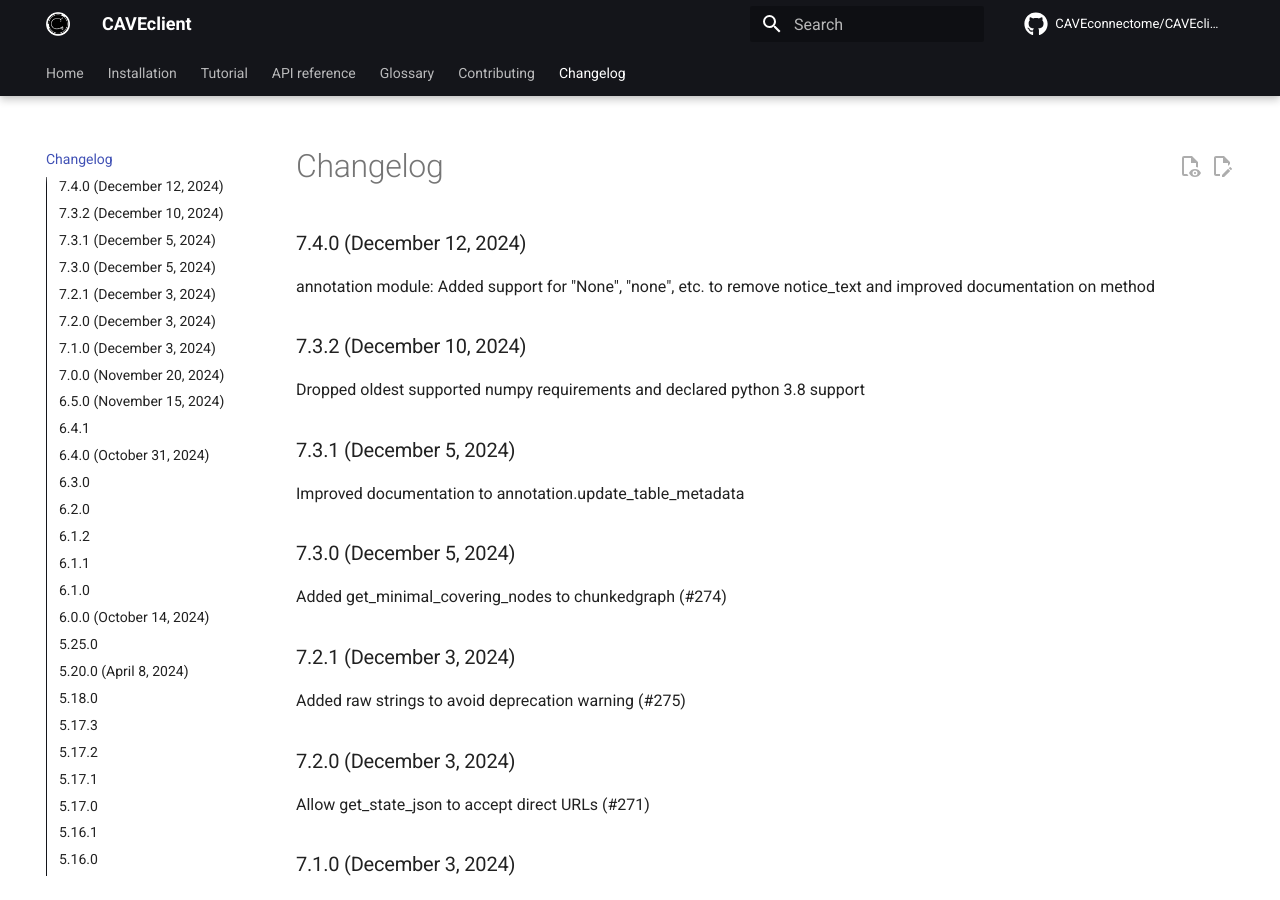
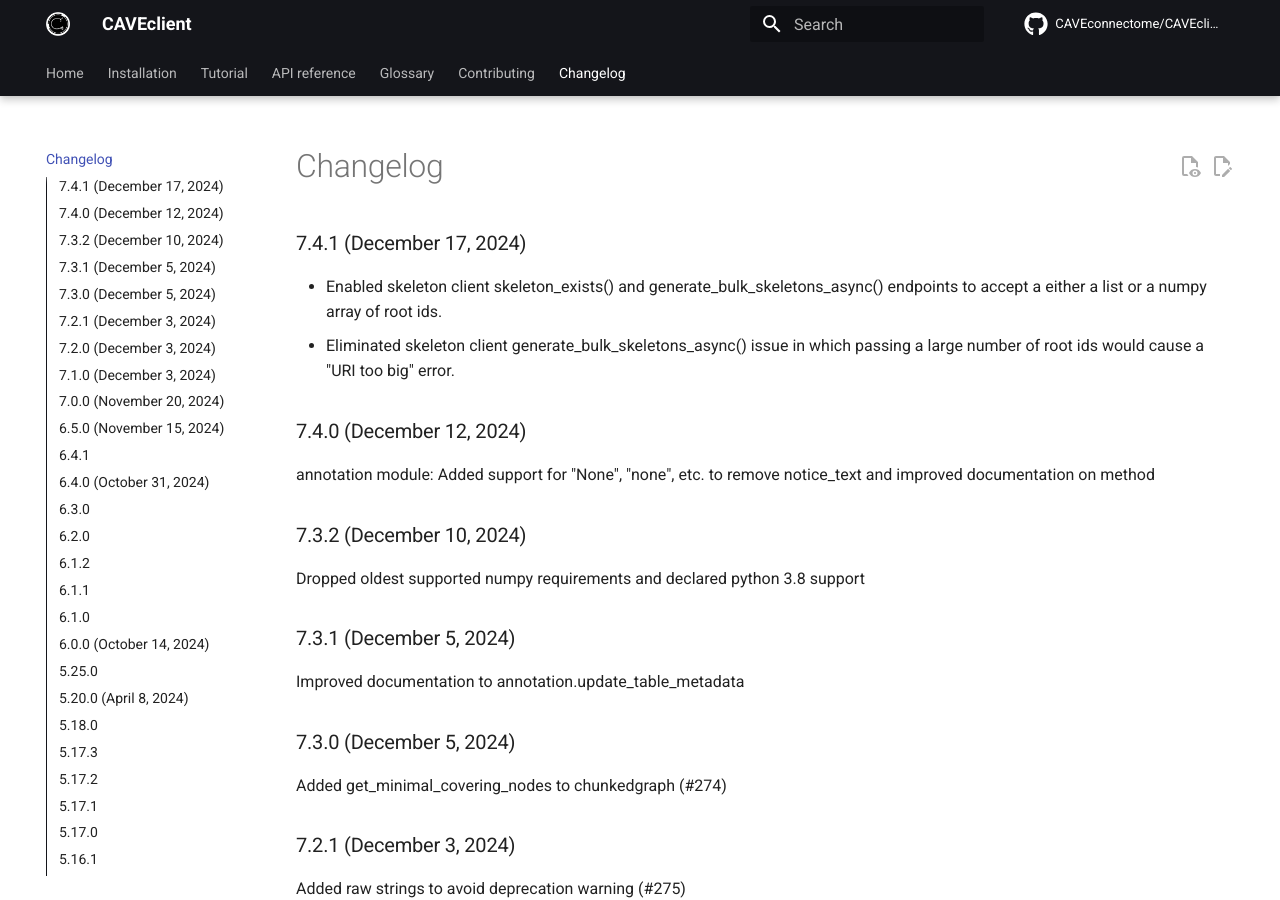
Before and after one commit to CAVEconnectome/CAVEclient, an MkDocs documentation site: the page built from docs/changelog.md, in a window 1280 px wide and 900 px high. Built offline with MkDocs 1.6.1 and Material for MkDocs 9.7.7, drawn with Linux system fonts in a browser that asks for light colours; comment, search, counter and statistics services are not loaded.

Commit message:
Update changelog.md

```diff
--- a/docs/changelog.md
+++ b/docs/changelog.md
@@ -1,6 +1,10 @@
 ---
 title: Changelog
 ---
+## 7.4.1 (December 17, 2024)
+- Enabled skeleton client skeleton_exists() and generate_bulk_skeletons_async() endpoints to accept a either a list or a numpy array of root ids.
+- Eliminated skeleton client generate_bulk_skeletons_async() issue in which passing a large number of root ids would cause a "URI too big" error.
+
 ## 7.4.0 (December 12, 2024)
 annotation module: Added support for "None", "none", etc. to remove notice_text and
 improved documentation on method
```
